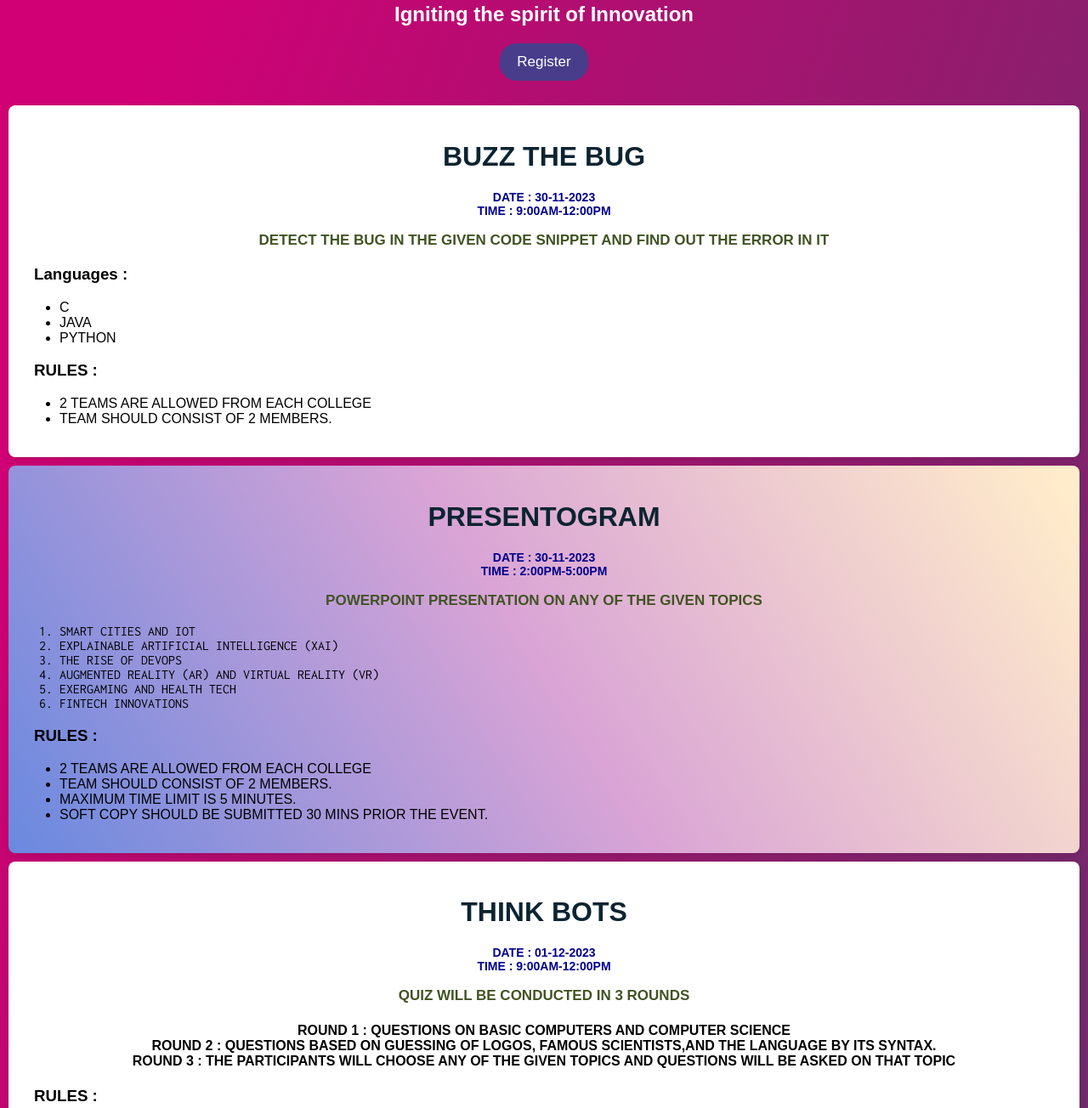
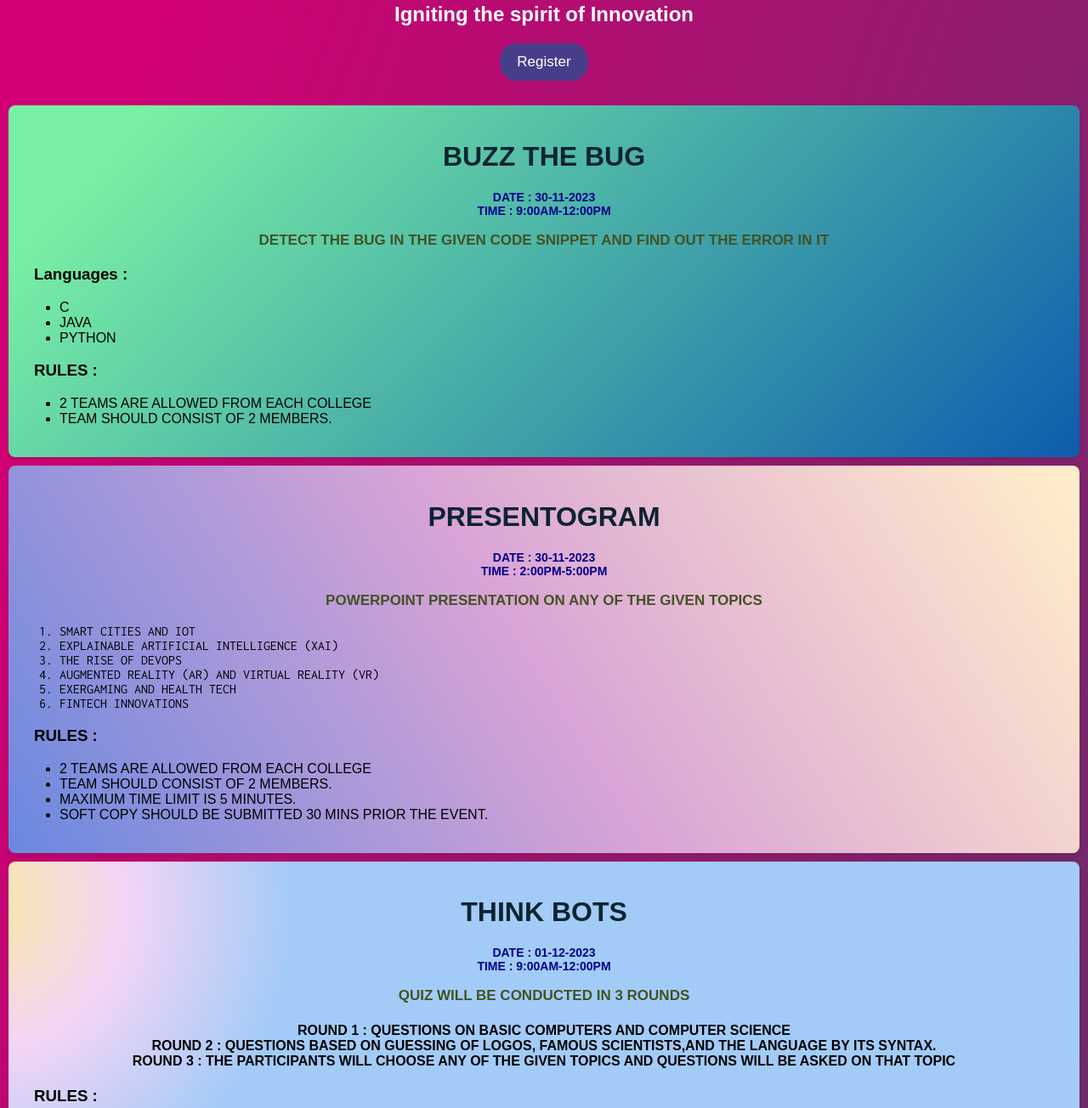
Before and after one commit to Rkumaraleti/TECH-BLAZE, a plain HTML site: page index.html in a window 1280 px wide. Shown: the part 77-1381 px from the top of the page at 85% size. Drawn offline with Linux system fonts and the light colour scheme; a web font is replaced by a local one.

Commit message:
Update index.html

```diff
--- a/index.html
+++ b/index.html
@@ -17,7 +17,7 @@
     <div class="container">
 
       </header>
-      <div class="card">
+      <div class="card card1">
         <h1 class="eventName">BUZZ THE BUG</h1>
         <h3 class="dnt">
           DATE : 30-11-2023
@@ -65,7 +65,7 @@
         </ul>
       </div>
 
-      <div class="card">
+      <div class="card card3">
         <h1 class="eventName">THINK BOTS</h1>
         <h3 class="dnt">
           DATE : 01-12-2023
```
